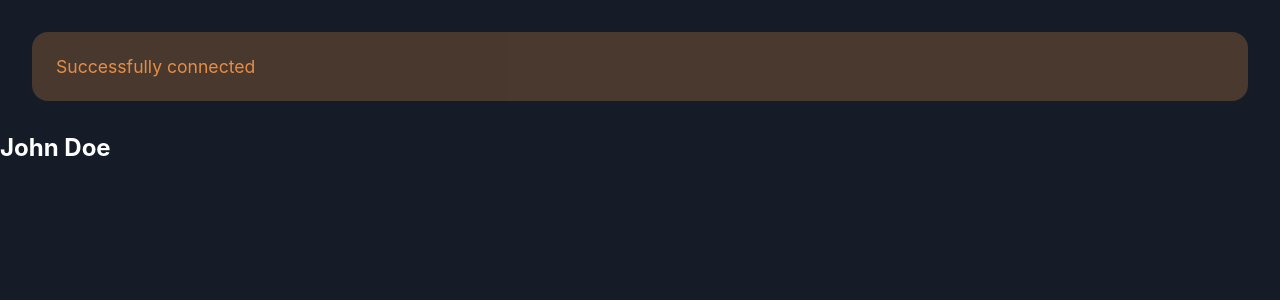
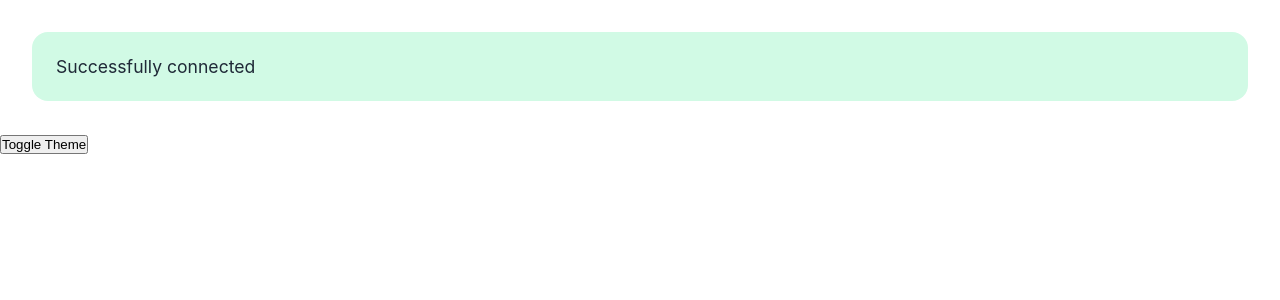
Before and after one commit to bastien-pruvost/openshare, a Next.js app: page /login in a window 1280 px wide. Shown: the top 300 px of the page. Built offline with nearby package versions, Linux system fonts and the light colour scheme.

Commit message:
feat: add dark-theme feature

```diff
--- a/app/layout.tsx
+++ b/app/layout.tsx
@@ -1,12 +1,14 @@
-import '@/assets/styles/fonts.scss';
-import '@/assets/styles/variables.scss';
 import '@/assets/styles/globals.scss';
+
+import { ThemeProvider } from '@/lib/contexts/theme-context';
 
 export default function HomeLayout({ children }: { children: React.ReactNode }) {
   return (
-    <html lang='en' className='dark'>
+    <html lang='en'>
       <head />
-      <body>{children}</body>
+      <body>
+        <ThemeProvider>{children}</ThemeProvider>
+      </body>
     </html>
   );
 }
--- a/app/login/page.module.scss
+++ b/app/login/page.module.scss
@@ -1,12 +1,11 @@
 .alert {
   border-radius: 16px;
-  background-color: var(--warning-bg);
-  opacity: 0.9;
+  background-color: var(--success-bg);
   margin: 32px;
   padding: 24px;
 
   h1 {
-    color: var(--warning);
+    color: var(--success-text);
     font-size: 1.1rem;
     font-weight: 400;
   }
--- a/app/login/page.tsx
+++ b/app/login/page.tsx
@@ -1,20 +1,9 @@
 // import { db } from '@/lib/db';
 
+import ThemeSwitcher from '@/components/theme-switcher';
 import styles from './page.module.scss';
 
-interface DataType {
-  name: string;
-}
-
-async function getData(): Promise<DataType> {
-  const res = await fetch('http://localhost:3000/api/hello');
-  return res.json();
-}
-
 export default async function LoginPage() {
-  const _data = getData();
-  const data = await _data;
-
   // const newUser = await db.user.create({ data: { email: 'bonjour@test.fr' } });
 
   // const users = await db.user.findMany();
@@ -24,7 +13,7 @@ export default async function LoginPage() {
       <div className={styles.alert}>
         <h1>Successfully connected</h1>
       </div>
-      <h2>{data.name}</h2>
+      <ThemeSwitcher />
     </div>
   );
 }
--- a/assets/styles/globals.scss
+++ b/assets/styles/globals.scss
@@ -3,7 +3,7 @@ body {
   font-family: -apple-system, BlinkMacSystemFont, Segoe UI, Roboto, Oxygen, Ubuntu, Cantarell,
     Fira Sans, Droid Sans, Helvetica Neue, sans-serif;
 
-  background-color: var(--background);
+  background-color: var(--background-color);
   color: var(--text-color);
 }
 
@@ -17,3 +17,137 @@ a {
   margin: 0;
   padding: 0;
 }
+
+// --------------------------------------
+// -------------- Colors ----------------
+// --------------------------------------
+
+body {
+  --white: #ffffff;
+  --black: #06090e;
+
+  --gray-50: #f9fafb;
+  --gray-100: #f3f4f6;
+  --gray-200: #e5e7eb;
+  --gray-300: #d1d5db;
+  --gray-400: #9ca3af;
+  --gray-500: #6b7280;
+  --gray-600: #4b5563;
+  --gray-700: #374151;
+  --gray-800: #1f2937;
+  --gray-900: #111827;
+
+  --primary-50: #f0f9ff;
+  --primary-100: #e0f2fe;
+  --primary-200: #bae6fd;
+  --primary-300: #7dd3fc;
+  --primary-400: #38bdf8;
+  --primary-500: #0ea5e9;
+  --primary-600: #0284c7;
+  --primary-700: #0369a1;
+  --primary-800: #075985;
+  --primary-900: #0c4a6e;
+
+  --green-50: #ecfdf5;
+  --green-100: #d1fae5;
+  --green-200: #a7f3d0;
+  --green-300: #6ee7b7;
+  --green-400: #34d399;
+  --green-500: #10b981;
+  --green-600: #059669;
+  --green-700: #047857;
+  --green-800: #065f46;
+  --green-900: #064e3b;
+
+  --yellow-50: #fffbeb;
+  --yellow-100: #fef3c7;
+  --yellow-200: #fde68a;
+  --yellow-300: #fcd34d;
+  --yellow-400: #fbbf24;
+  --yellow-500: #f59e0b;
+  --yellow-600: #d97706;
+  --yellow-700: #b45309;
+  --yellow-800: #92400e;
+  --yellow-900: #78350f;
+
+  --red-50: #fef2f2;
+  --red-100: #fee2e2;
+  --red-200: #fecaca;
+  --red-300: #fca5a5;
+  --red-400: #f87171;
+  --red-500: #ef4444;
+  --red-600: #dc2626;
+  --red-700: #b91c1c;
+  --red-800: #991b1b;
+  --red-900: #7f1d1d;
+}
+
+// -- Light Theme --
+body.light {
+  color-scheme: light;
+
+  --background-color: var(--white);
+  --text-color: var(--gray-800);
+
+  --primary: var(--primary-700);
+  --primary-hover: var(--primary-800);
+  --primary-active: var(--primary-900);
+
+  // States Color
+  --info-bg: var(--primary-100);
+  --info-medium: var(--primary-600);
+  --info-contrast: var(--primary-700);
+
+  --success-bg: var(--green-100);
+  --success-medium: var(--green-600);
+  --success-contrast: var(--green-700);
+
+  --warning-bg: var(--yellow-100);
+  --warning-medium: var(--yellow-600);
+  --warning-contrast: var(--yellow-700);
+
+  --error-bg: var(--red-100);
+  --error-medium: var(--red-600);
+  --error-contrast: var(--red-700);
+}
+
+// -- Dark Theme --
+body.dark {
+  color-scheme: dark;
+
+  --background-color: var(--gray-800);
+  --text-color: var(--white);
+
+  --primary: var(--primary-500);
+  --primary-hover: var(--primary-400);
+  --primary-active: var(--primary-300);
+
+  // States Color
+  --info-bg: #38bdf830;
+  --info-medium: var(--primary-300);
+  --info-contrast: var(--primary-200);
+
+  --success-bg: #10b98130;
+  --success-medium: var(--green-300);
+  --success-contrast: var(--green-200);
+
+  --warning-bg: #f59e0b30;
+  --warning-medium: var(--yellow-300);
+  --warning-contrast: var(--yellow-200);
+
+  --error-bg: #ef444430;
+  --error-medium: var(--red-300);
+  --error-contrast: var(--red-200);
+}
+
+// --------------------------------------
+// --------------- Fonts ----------------
+// --------------------------------------
+
+// --------------------------------------
+// -------------- Spacing ---------------
+// --------------------------------------
+
+// --------------------------------------
+// --------------- Other ----------------
+// --------------------------------------
--- a/assets/styles/variables.scss
+++ /dev/null
@@ -1,84 +0,0 @@
-// --------------------------------------
-// -------------- Colors ----------------
-// --------------------------------------
-
-html {
-  --white: #ffffff;
-  --black: #07090d;
-
-  --gray-50: #f9fafb;
-  --gray-100: #f3f4f6;
-  --gray-200: #e5e7eb;
-  --gray-300: #d1d5db;
-  --gray-400: #9ca3af;
-  --gray-500: #6b7280;
-  --gray-600: #4b5563;
-  --gray-700: #374151;
-  --gray-800: #1f2937;
-  --gray-900: #161c27;
-
-  --primary-50: #c8e4f9;
-  --primary-100: #a3d1f5;
-  --primary-200: #7ebff1;
-  --primary-300: #5aaded;
-  --primary-400: #359be9;
-  --primary-500: #1887dc;
-  --primary-600: #1471b8;
-  --primary-700: #105a93;
-  --primary-800: #0c446e;
-  --primary-900: #082d49;
-}
-
-// -- Light Theme --
-html.light {
-  color-scheme: light;
-
-  --primary: var(--primary-600);
-  --primary-hover: var(--primary-700);
-  --primary-active: var(--primary-800);
-
-  --success: #27682a;
-  --success-bg: #c9d9ca;
-  --warning: #a24a02;
-  --warning-bg: #fadac0;
-  --error: #a82424;
-  --error-bg: #f4cbcb;
-  --info: #105a93;
-  --info-bg: #c5e1f6;
-
-  --background: var(--white);
-  --text-color: var(--gray-900);
-}
-
-// -- Dark Theme --
-html.dark {
-  color-scheme: dark;
-
-  --primary: var(--primary-500);
-  --primary-hover: var(--primary-400);
-  --primary-active: var(--primary-300);
-
-  --success: #79cd7d;
-  --success-bg: #2e483c;
-  --warning: #fd9a49;
-  --warning-bg: #4f3c2f;
-  --error: #ea9a9a;
-  --error-bg: #472b33;
-  --info: #6cb6ef;
-  --info-bg: #274058;
-
-  --background: var(--gray-900);
-  --text-color: var(--white);
-}
-
-// --------------------------------------
-// --------------- Fonts ----------------
-// --------------------------------------
-
-// --------------------------------------
-// -------------- Spacing ---------------
-// --------------------------------------
-
-// --------------------------------------
-// --------------- Other ----------------
-// --------------------------------------
--- /dev/null
+++ b/components/theme-switcher.tsx
@@ -0,0 +1,15 @@
+'use client';
+
+import { ThemeContext } from '@/lib/contexts/theme-context';
+import { useContext } from 'react';
+
+const ThemeSwitcher = () => {
+  const theme = useContext(ThemeContext);
+  function toggleTheme() {
+    theme?.toggle();
+  }
+
+  return <button onClick={toggleTheme}>Toggle Theme</button>;
+};
+
+export default ThemeSwitcher;
--- /dev/null
+++ b/lib/contexts/theme-context.tsx
@@ -0,0 +1,47 @@
+'use client';
+
+import { createContext, useEffect, useState } from 'react';
+import type { ReactNode } from 'react';
+
+type ThemeContextValue = {
+  dark: boolean;
+  toggle(): void;
+};
+
+export const ThemeContext = createContext<ThemeContextValue | null>(null);
+
+export function ThemeProvider({ children }: { children: ReactNode }) {
+  function defaultThemeIsDark() {
+    if (typeof window !== 'undefined') {
+      const isDarkThemeSaved = window?.localStorage?.getItem('dark-theme');
+      const isPrefersDark = window?.matchMedia('(prefers-color-scheme: dark)').matches;
+      if (isDarkThemeSaved) {
+        return isDarkThemeSaved === 'true';
+      }
+      return isPrefersDark;
+    } else return;
+  }
+
+  const [isDarkTheme, setIsDarkTheme] = useState(defaultThemeIsDark());
+
+  const themeContextValue: ThemeContextValue = {
+    dark: false,
+    toggle: () => {
+      setIsDarkTheme((isDarkTheme) => {
+        if (typeof window !== 'undefined') {
+          window?.localStorage?.setItem('dark-theme', (!isDarkTheme).toString());
+        }
+        return !isDarkTheme;
+      });
+    },
+  };
+
+  useEffect(() => {
+    const rootElement = document.querySelector('body');
+    if (rootElement) {
+      rootElement.className = isDarkTheme ? 'dark' : 'light';
+    }
+  }, [isDarkTheme]);
+
+  return <ThemeContext.Provider value={themeContextValue}>{children}</ThemeContext.Provider>;
+}
--- a/tsconfig.json
+++ b/tsconfig.json
@@ -11,8 +11,6 @@
     "module": "esnext",
     "moduleResolution": "node",
     "useDefineForClassFields": true,
-    "noUnusedLocals": true,
-    // "noUnusedParameters": true,
     "noImplicitReturns": true,
     "resolveJsonModule": true,
     "noUncheckedIndexedAccess": true,
```
Also changed, not shown: assets/images/Design-spaces.png (deleted), assets/images/musical-note.png (deleted), assets/styles/fonts.scss (deleted).
